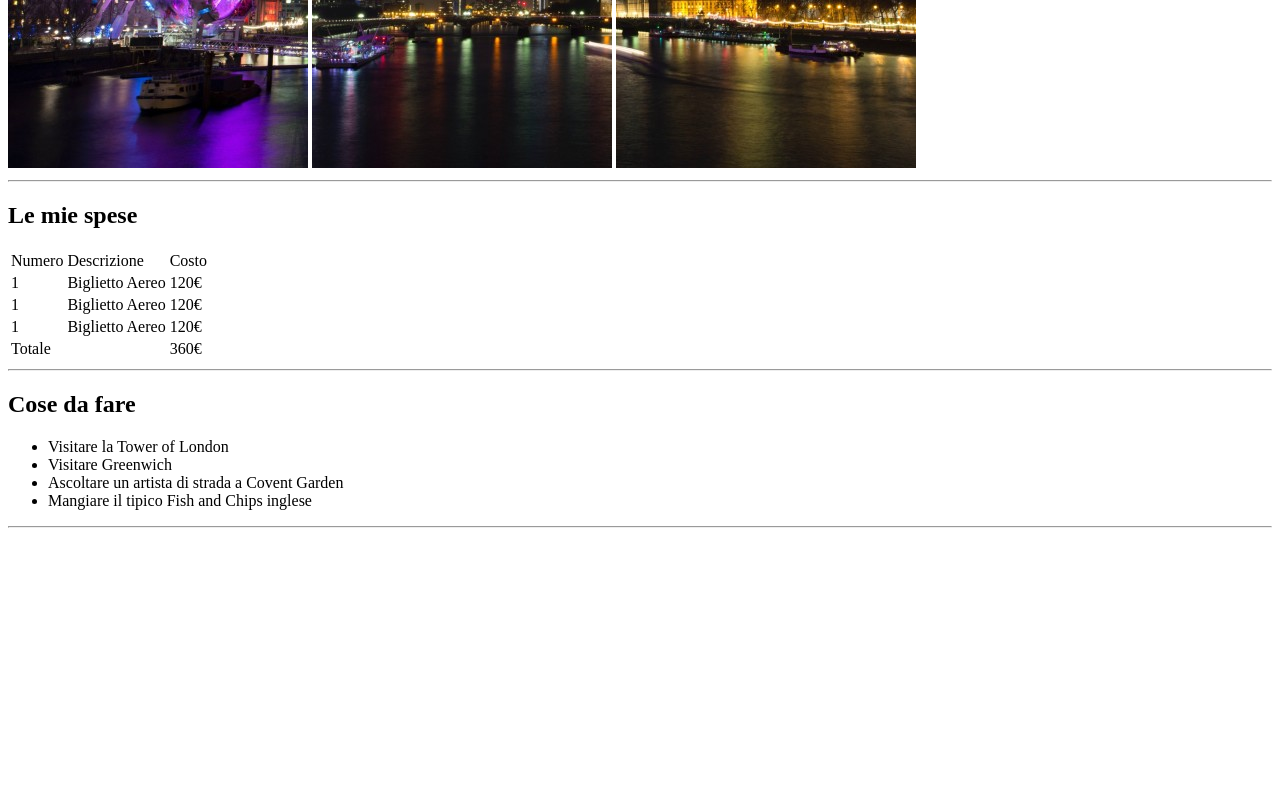
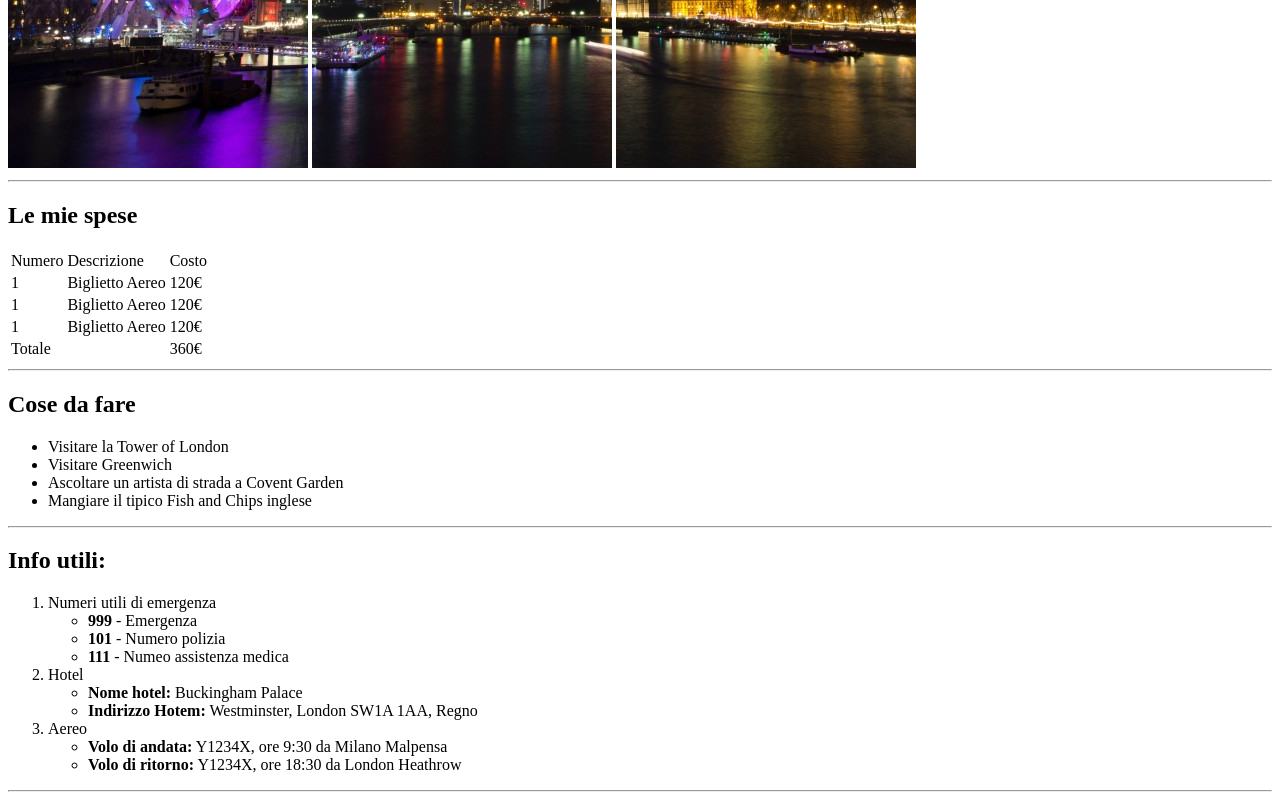
Before and after one commit to LuigiRagusa95/html-london-trip, a plain HTML site: page index.html in a window 1280 px wide. Shown: the part 512-1312 px from the top of the page. Before the commit the page ends 1048 px from the top, so only its background shows below. Drawn offline with Linux system fonts and the light colour scheme.

Commit message:
feat: add section info

```diff
--- a/index.html
+++ b/index.html
@@ -65,5 +65,56 @@
         </section>
 
         <hr />
+
+        <section>
+            <h2>Info utili:</h2>
+            <ol>
+                <li>
+                    Numeri utili di emergenza
+                    <ul>
+                        <li>
+                            <strong>999</strong>
+                            - Emergenza
+                        </li>
+                        <li>
+                            <strong>101</strong>
+                            - Numero polizia
+                        </li>
+                        <li>
+                            <strong>111</strong>
+                            - Numeo assistenza medica
+                        </li>
+                    </ul>
+                </li>
+                <li>
+                    Hotel
+                    <ul>
+                        <li>
+                            <strong>Nome hotel:</strong>
+                            Buckingham Palace
+                        </li>
+                        <li>
+                            <strong>Indirizzo Hotem:</strong>
+                            Westminster, London SW1A 1AA, Regno
+                        </li>
+                    </ul>
+                </li>
+                <li>
+                    Aereo
+                    <ul>
+                        <li>
+                            <strong>Volo di andata:</strong>
+                            Y1234X, ore 9:30 da Milano Malpensa
+                        </li>
+                        <li>
+                            <strong>Volo di ritorno:</strong>
+                            Y1234X, ore 18:30 da London Heathrow
+                        </li>
+                    </ul>
+                </li>
+            </ol>
+        </section>
+
+        <hr />
     </body>
 </html>
```
